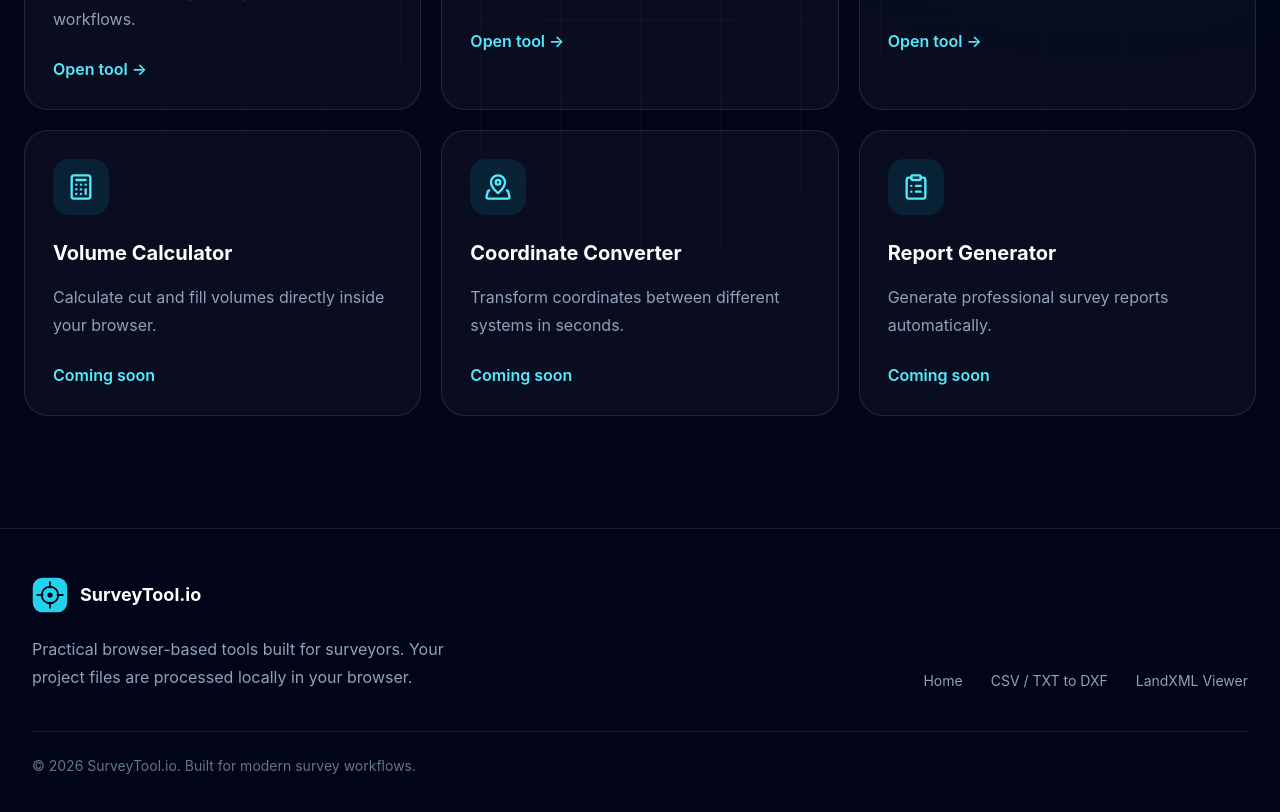
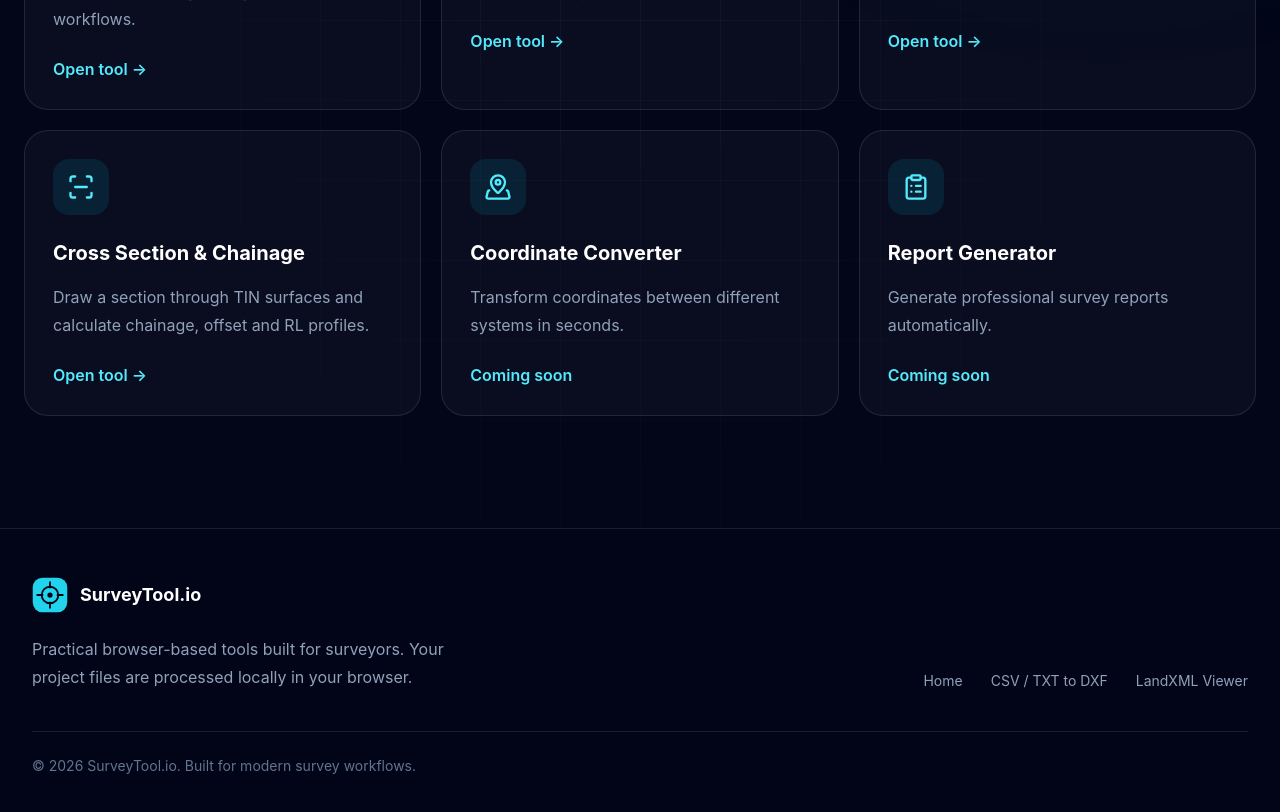
Before and after one commit to cagilakguc/surveytool, a React (Vite) app: page / in a window 1280 px wide. Shown: the part 1180-1992 px from the top of the page. Built offline with nearby package versions, Linux system fonts and the light colour scheme; no server answers.

Commit message:
Expose cross-section tool on homepage

```diff
--- a/src/components/Features.tsx
+++ b/src/components/Features.tsx
@@ -4,7 +4,7 @@ import {
   FileText,
   Globe,
   Mountain,
-  Calculator,
+  ScanLine,
   MapPinned,
   ClipboardList,
 } from "lucide-react"
@@ -41,10 +41,11 @@ const features: Feature[] = [
     to: "/tools/surface-compare",
   },
   {
-    icon: Calculator,
-    title: "Volume Calculator",
+    icon: ScanLine,
+    title: "Cross Section & Chainage",
     description:
-      "Calculate cut and fill volumes directly inside your browser.",
+      "Draw a section through TIN surfaces and calculate chainage, offset and RL profiles.",
+    to: "/tools/cross-section",
   },
   {
     icon: MapPinned,
```
